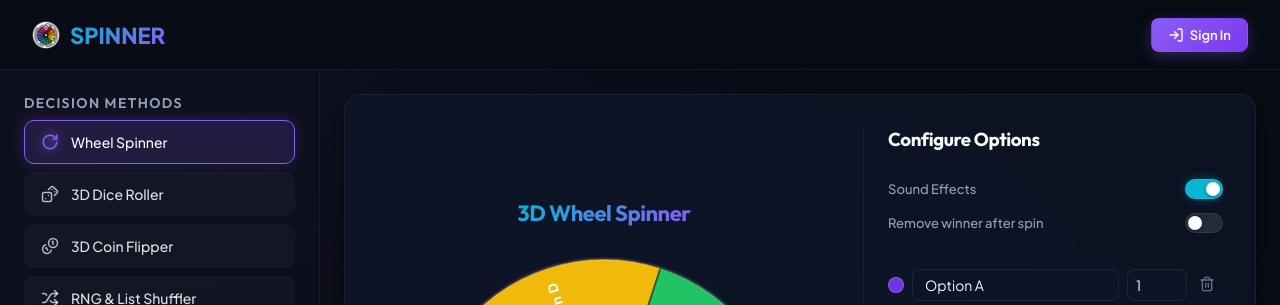
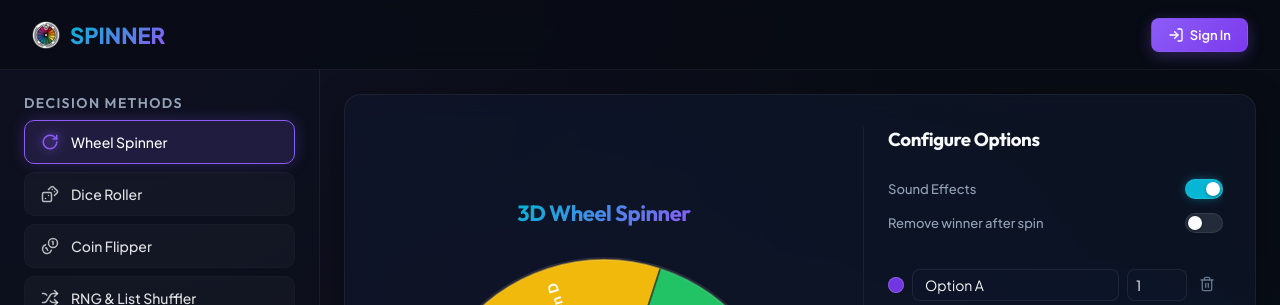
Before and after one commit to alexmaisa/spinner, a React (Vite) app in the folder frontend/: page / in a window 1280 px wide. Shown: the top 305 px of the page. Built offline with nearby package versions, Linux system fonts and the light colour scheme.

Commit message:
style(frontend): standardise roller and flipper labels and cleanup trailing whitespace

```diff
--- a/frontend/src/App.tsx
+++ b/frontend/src/App.tsx
@@ -545,7 +545,7 @@ export default function App() {
                 disabled={isMultiplayerMode}
               >
                 <Dices size={18} />
-                <span>3D Dice Roller</span>
+                <span>Dice Roller</span>
               </button>
               <button
                 className={`method-item ${activeTab === 'coin' ? 'active' : ''}`}
@@ -553,7 +553,7 @@ export default function App() {
                 disabled={isMultiplayerMode}
               >
                 <Coins size={18} />
-                <span>3D Coin Flipper</span>
+                <span>Coin Flipper</span>
               </button>
               <button
                 className={`method-item ${activeTab === 'extra' ? 'active' : ''}`}
--- a/frontend/src/components/CoinFlipper3D.tsx
+++ b/frontend/src/components/CoinFlipper3D.tsx
@@ -36,7 +36,7 @@ export const CoinFlipper3D: React.FC = () => {
   return (
     <div className="arena-card glass-panel" style={{ gridTemplateColumns: '1fr', display: 'flex', flexDirection: 'column', alignItems: 'center', justifyContent: 'center', height: '100%', width: '100%' }}>
       <h3 style={{ marginBottom: '8px', background: 'linear-gradient(135deg, var(--neon-cyan), var(--neon-purple))', WebkitBackgroundClip: 'text', WebkitTextFillColor: 'transparent', fontSize: '22px' }}>
-        3D Coin Flipper
+        Coin Flipper
       </h3>
       <p style={{ color: 'var(--text-secondary)', fontSize: '14px', marginBottom: '24px' }}>Toss a cybernetic coin to make a decision</p>
 
--- a/frontend/src/components/DiceRoller3D.tsx
+++ b/frontend/src/components/DiceRoller3D.tsx
@@ -155,7 +155,7 @@ export const DiceRoller3D: React.FC = () => {
   return (
     <div className="arena-card glass-panel" style={{ gridTemplateColumns: '1fr', display: 'flex', flexDirection: 'column', alignItems: 'center', justifyContent: 'center', height: '100%', width: '100%' }}>
       <h3 style={{ marginBottom: '24px', background: 'linear-gradient(135deg, var(--neon-cyan), var(--neon-purple))', WebkitBackgroundClip: 'text', WebkitTextFillColor: 'transparent', fontSize: '22px' }}>
-        3D Dice Roller
+        Dice Roller
       </h3>
 
       {/* Dices Display Box */}
```
